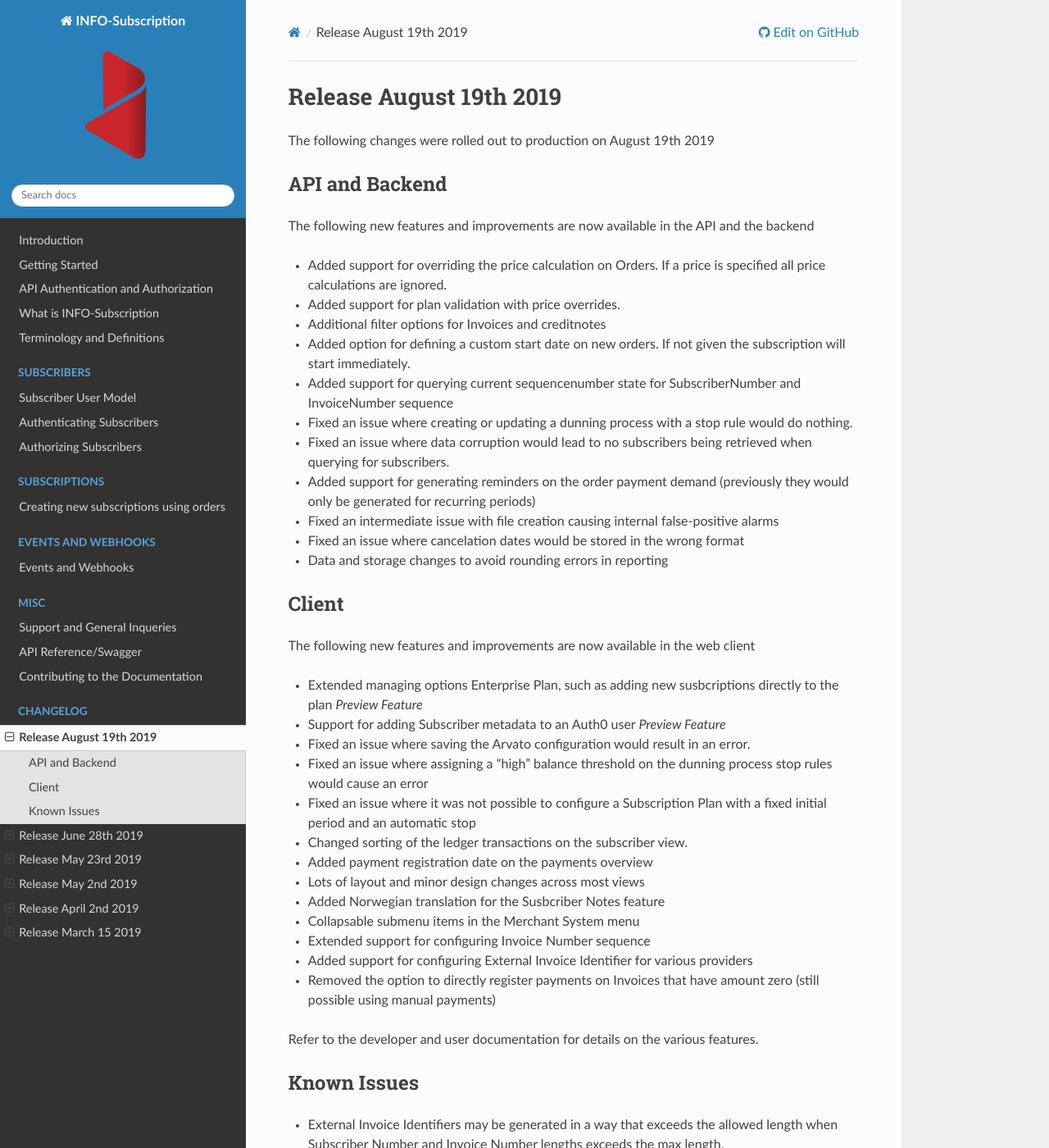
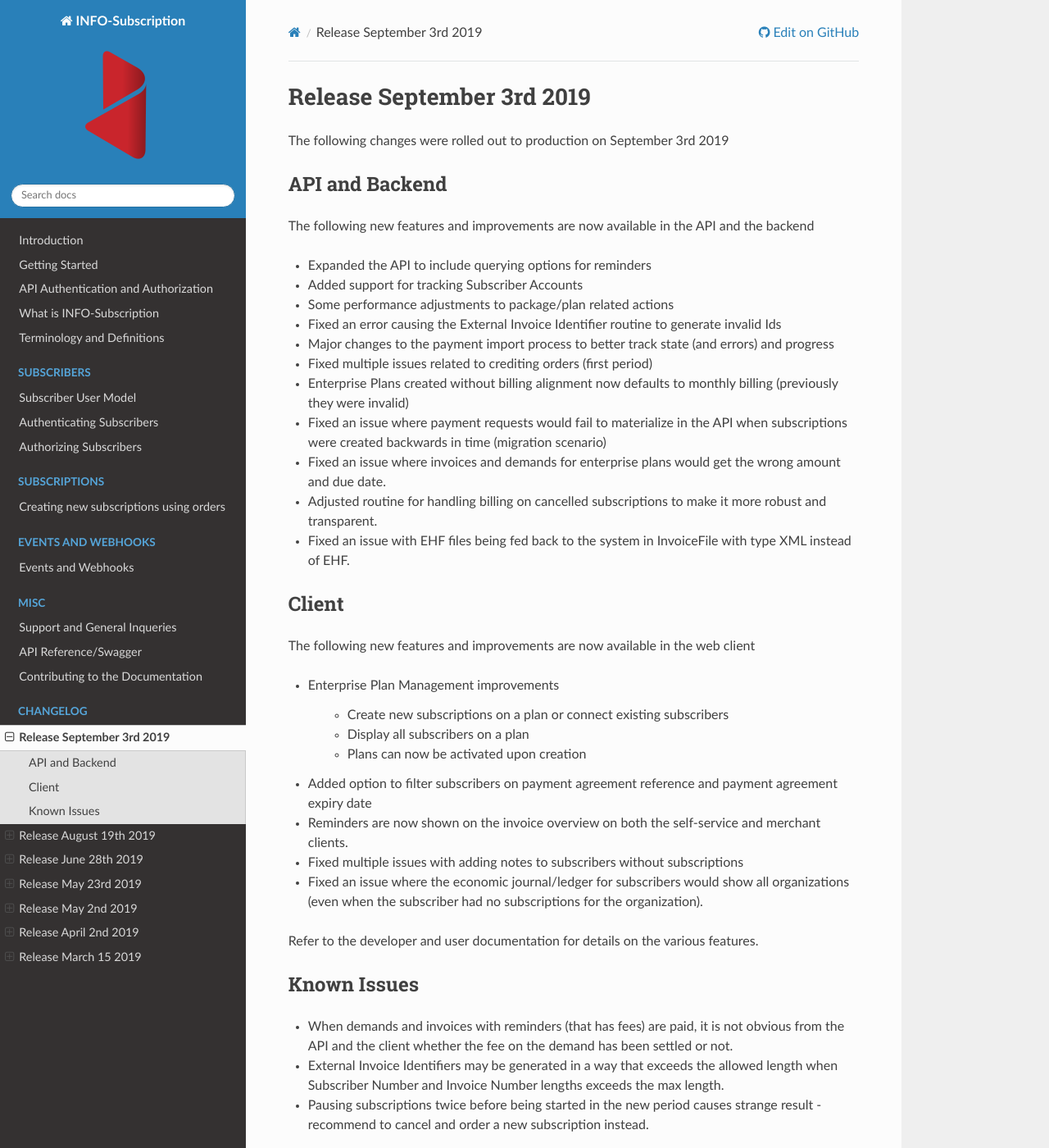
Before and after one commit to infosoftas/info-subscription-doc, a Sphinx documentation site: the page built from source/changelog/changelog.rst, in a window 1280 px wide and 1400 px high. Shown: the whole window at 82% size. Built offline with Sphinx 7.4.7 and the Read the Docs theme 2.0.0, drawn with Linux system fonts in a browser that asks for light colours; formulas are drawn with MathJax 3.

Commit message:
Changelog for september release (#7)
* Added r62 changelog

* Changed description of known issue with fees not being settled.

* Fixed typo

```diff
--- a/source/changelog/changelog.rst
+++ b/source/changelog/changelog.rst
@@ -1,3 +1,4 @@
+.. include:: r62.inc
 .. include:: r61.inc
 .. include:: r59.inc
 .. include:: r57.inc
--- /dev/null
+++ b/source/changelog/r62.inc
@@ -0,0 +1,46 @@
+.. _changelog-r62:
+
+************************
+Release September 3rd 2019
+************************
+The following changes were rolled out to production on September 3rd 2019
+
+API and Backend
+===============
+The following new features and improvements are now available in the API and the backend
+
+* Expanded the API to include querying options for reminders
+* Added support for tracking Subscriber Accounts
+* Some performance adjustments to package/plan related actions
+* Fixed an error causing the External Invoice Identifier routine to generate invalid Ids
+* Major changes to the payment import process to better track state (and errors) and progress
+* Fixed multiple issues related to crediting orders (first period)
+* Enterprise Plans created without billing alignment now defaults to monthly billing (previously they were invalid)
+* Fixed an issue where payment requests would fail to materialize in the API when subscriptions were created backwards in time (migration scenario)
+* Fixed an issue where invoices and demands for enterprise plans would get the wrong amount and due date.
+* Adjusted routine for handling billing on cancelled subscriptions to make it more robust and transparent.
+* Fixed an issue with EHF files being fed back to the system in InvoiceFile with type XML instead of EHF.
+
+Client
+======
+The following new features and improvements are now available in the web client
+
+* Enterprise Plan Management improvements
+
+    * Create new subscriptions on a plan or connect existing subscribers
+    * Display all subscribers on a plan
+    * Plans can now be activated upon creation
+
+* Added option to filter subscribers on payment agreement reference and payment agreement expiry date
+* Reminders are now shown on the invoice overview on both the self-service and merchant clients.
+* Fixed multiple issues with adding notes to subscribers without subscriptions
+* Fixed an issue where the economic journal/ledger for subscribers would show all organizations (even when the subscriber had no subscriptions for the organization).
+
+Refer to the developer and user documentation for details on the various features.
+
+Known Issues
+============
+
+* When demands and invoices with reminders (that has fees) are paid, it is not obvious from the API and the client whether the fee on the demand has been settled or not.
+* External Invoice Identifiers may be generated in a way that exceeds the allowed length when Subscriber Number and Invoice Number lengths exceeds the max length.
+* Pausing subscriptions twice before being started in the new period causes strange result - recommend to cancel and order a new subscription instead.
```
